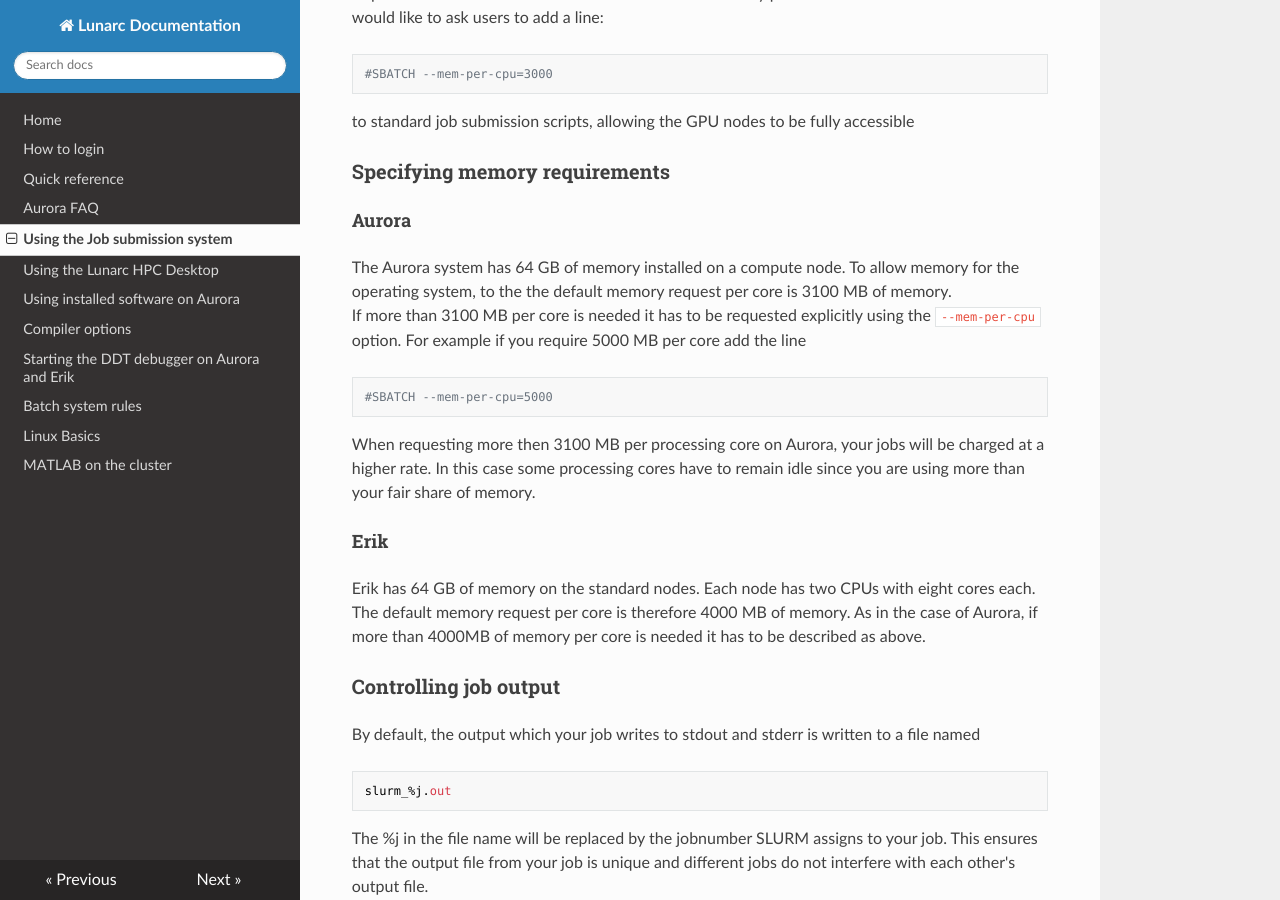
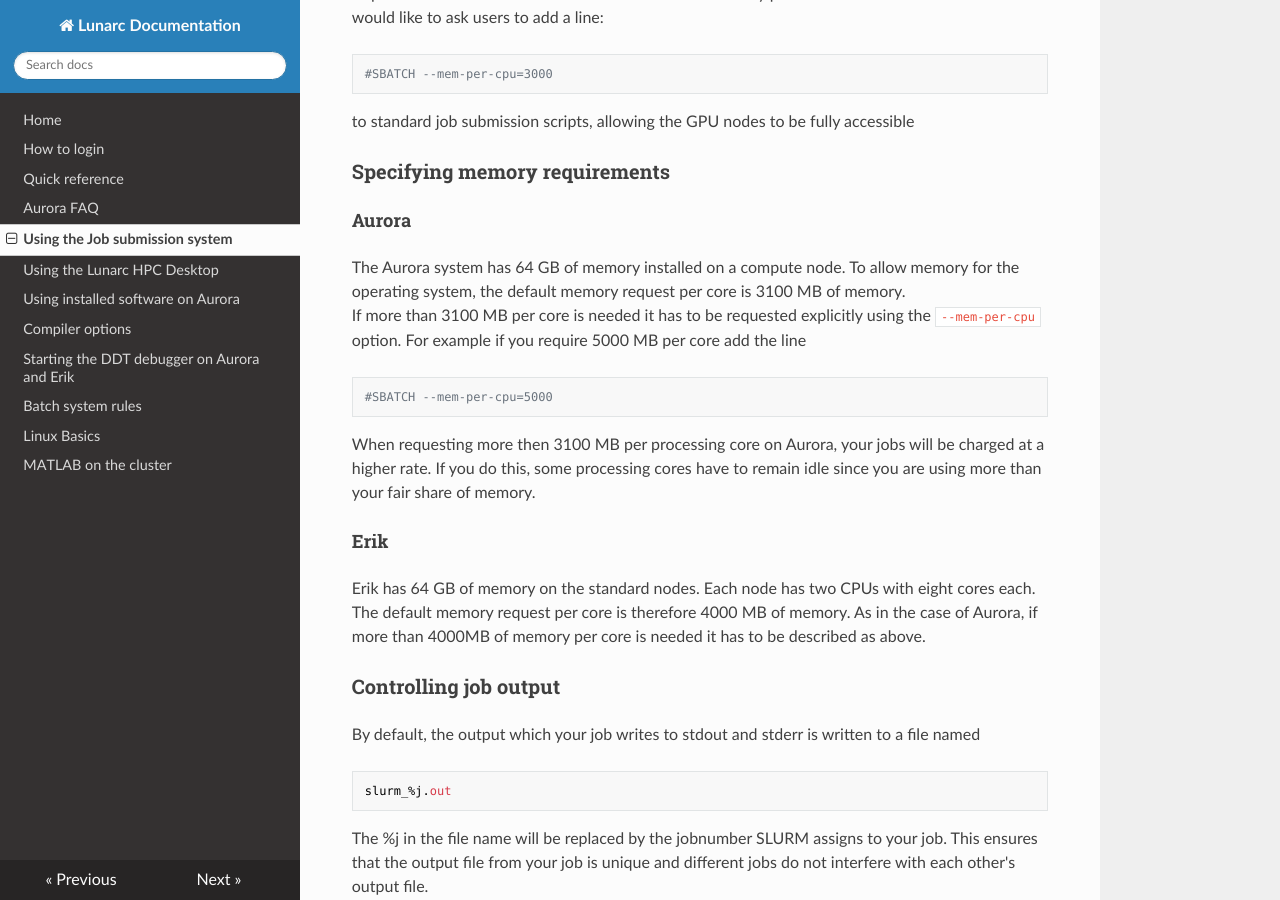
Before and after one commit to lunarc/lunarc_docs, an MkDocs documentation site: the page built from docs/batch_system.md, in a window 1280 px wide and 900 px high, scrolled down 4032 px. Built offline with MkDocs 1.6.1, drawn with Linux system fonts in a browser that asks for light colours; nearby versions of some CDN libraries; old or Windows-style settings are respelled for this version of MkDocs.

Commit message:
Typo/clarification

```diff
--- a/docs/batch_system.md
+++ b/docs/batch_system.md
@@ -191,7 +191,7 @@
 
 #### Aurora
 The Aurora system has 64 GB of memory installed on a compute node.  To
-allow memory for the operating system, to the the default memory request per core is 3100 MB of memory.
+allow memory for the operating system, the default memory request per core is 3100 MB of memory.
 If more than 3100 MB per core is needed it has to be
 requested explicitly using the `--mem-per-cpu` option.  For example if you require
 5000 MB per core add the line
@@ -200,7 +200,7 @@
 
 When requesting more then 3100 MB per processing core on Aurora, your
 jobs will be
-charged at a higher rate. In this case some processing cores have to
+charged at a higher rate. If you do this, some processing cores have to
 remain idle since you are using more than your fair share of memory.
 
 #### Erik
```
